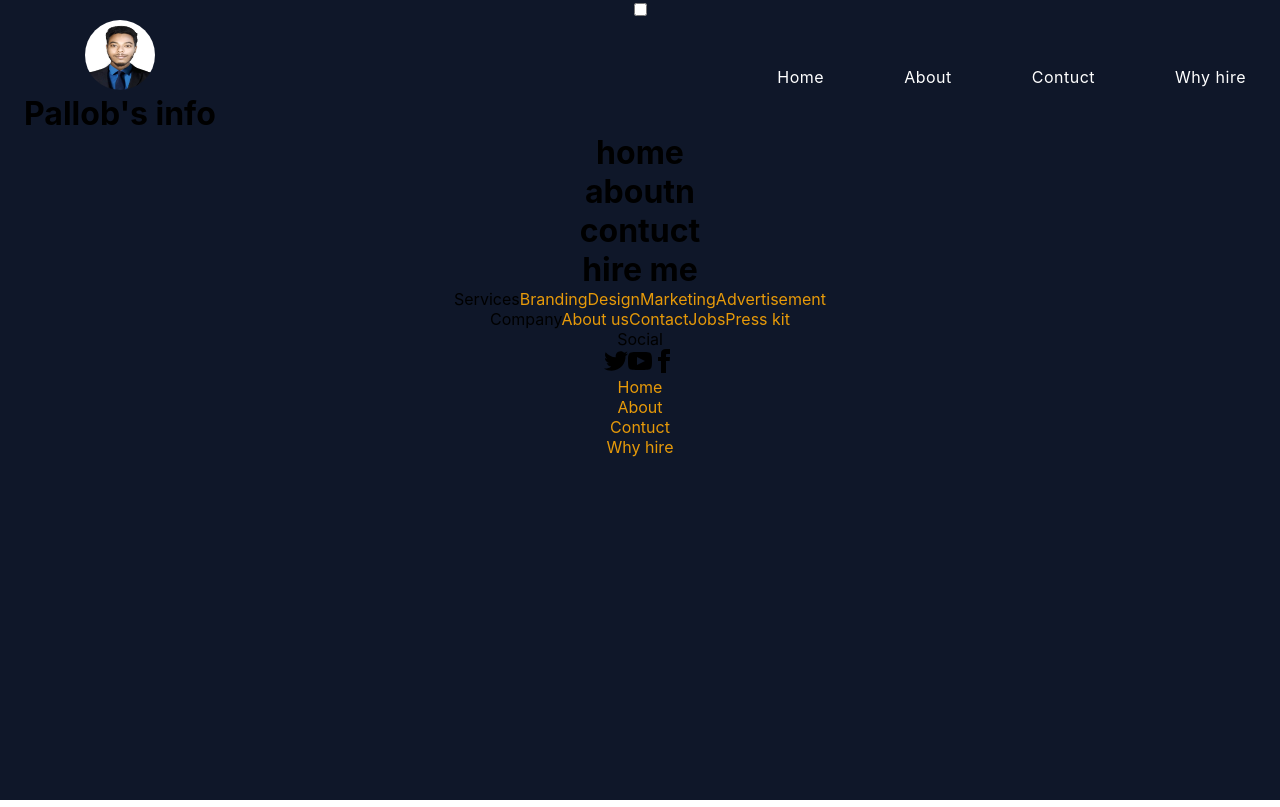
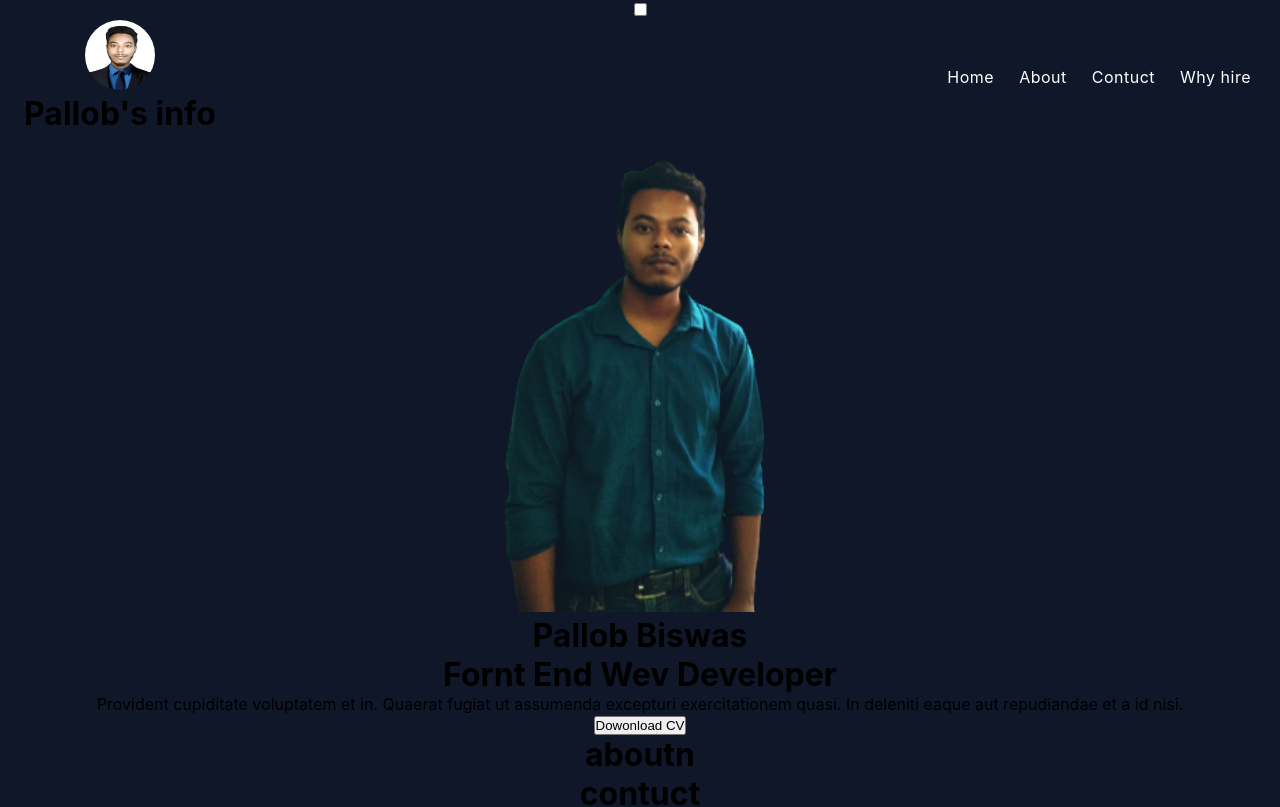
Before and after one commit to pallobbiwas/my-portfolio, a React (Create React App) app: page / in a window 1280 px wide. Shown: the top 807 px of the page. Built offline with nearby package versions, Linux system fonts and the light colour scheme.

Commit message:
home done

```diff
--- /dev/null
+++ b/src/pages/Home/Home.css
@@ -0,0 +1,3 @@
+.banner-img {
+  width: 271px;
+}
--- a/src/pages/Home/Home.js
+++ b/src/pages/Home/Home.js
@@ -1,11 +1,31 @@
-import React from 'react';
+import React from "react";
+import img from "../../assets/pallob .png";
+import "./Home.css";
 
 const Home = () => {
-    return (
-        <div id='home'>
-            <h1>home</h1>
+  return (
+    <div id="home">
+      <div className="bg-gray-700 mt-32 mb-20">
+        <div class="hero container mx-auto md:h-96">
+          <div class="hero-content flex-col lg:flex-row">
+            <div className="md:w-2/5">
+              <img className="banner-img bottom-28 relative" src={img} alt="img" />
+            </div>
+            <div className="md:w-3/5 md:text-left bottom-20 relative">
+              <h1 class="text-5xl font-bold tracking-widest">Pallob Biswas</h1>
+              <h1 class="text-3xl font-bold tracking-widest mt-3">Fornt End Wev Developer</h1>
+              <p class="py-6">
+                Provident cupiditate voluptatem et in. Quaerat fugiat ut
+                assumenda excepturi exercitationem quasi. In deleniti eaque aut
+                repudiandae et a id nisi.
+              </p>
+              <button class="btn btn-primary">Dowonload CV</button>
+            </div>
+          </div>
         </div>
-    );
+      </div>
+    </div>
+  );
 };
 
 export default Home;
--- a/src/pages/Navbar/Navbar.css
+++ b/src/pages/Navbar/Navbar.css
@@ -23,7 +23,7 @@ a,
 .nav-menu a {
   position: relative;
   color: white;
-  padding: 0 10px;
+  padding: 0 5px;
   letter-spacing: 0.5px;
 }
 .nav-menu a:after {
@@ -50,7 +50,7 @@ a,
   display: flex;
   justify-content: space-between;
   align-items: center;
-  gap: 60px;
+  gap: 15px;
 }
 .nav-branding {
   font-size: 2rem;
```
